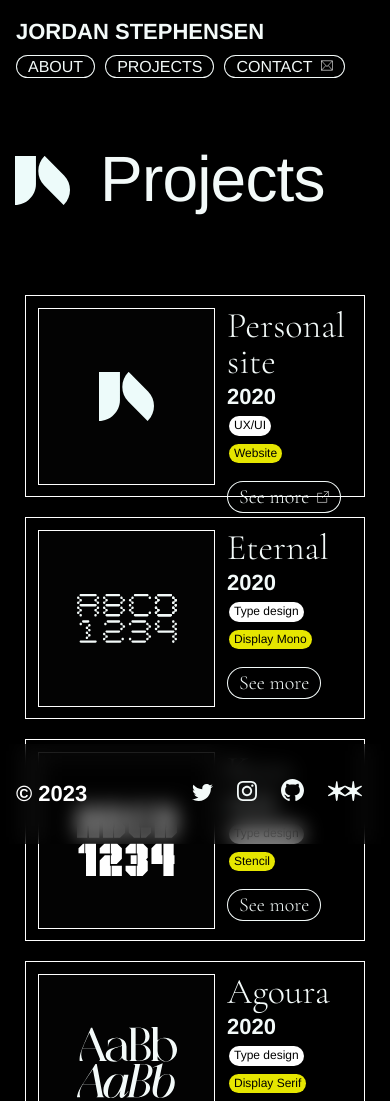
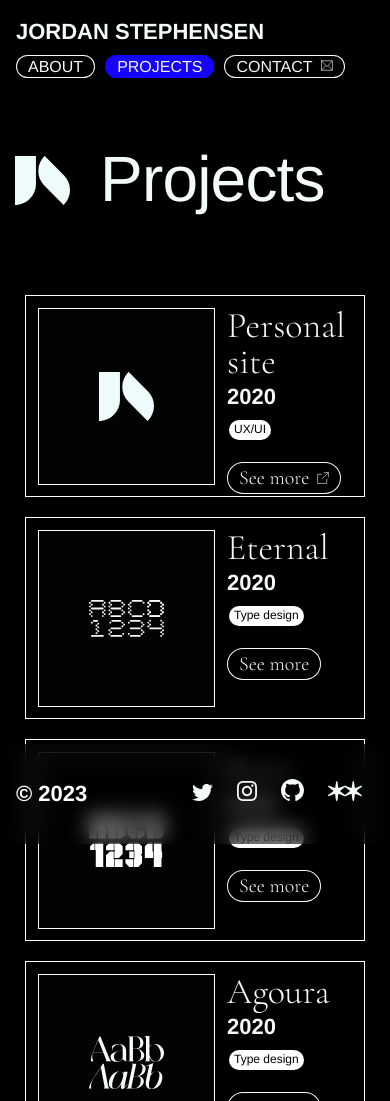
Before and after one commit to jordanstephensen/jordanstephensen.com, a Gatsby site: page /projects in a window 390 px wide. Shown: the top 1101 px of the page. Built offline with nearby package versions, Linux system fonts and the light colour scheme; Gatsby itself is replaced by a stand-in of ours.

Commit message:
header nav active state

```diff
--- a/src/components/card/card.scss
+++ b/src/components/card/card.scss
@@ -131,8 +131,8 @@
                 height: 100px;
 
                 &--img {
-                    max-width: 100px;
-                    max-height: 100px;
+                    max-width: 75px;
+                    max-height: 75px;
                 }
             }
 
@@ -140,8 +140,11 @@
                 &__year-container {
                     flex-flow: column nowrap;
                     align-items: flex-start;
-                    margin-bottom: 12px;
-                    gap: 4px;
+                    margin-bottom: 16px;
+
+                    &__pill--secondary {
+                        display: none;
+                    }
                 }
             }
 
--- a/src/components/header/header.js
+++ b/src/components/header/header.js
@@ -46,8 +46,8 @@ class Header extends React.Component {
             </Link>
           </h4>
           <div className="header-contents__nav-links">
-            <Link to="/about">ABOUT</Link>
-            <Link to="/projects">PROJECTS</Link>
+            <Link activeClassName="header-contents__nav-links--active" to="/about">ABOUT</Link>
+            <Link activeClassName="header-contents__nav-links--active" to="/projects">PROJECTS</Link>
             <a href="mailto:jordanstephensen@gmail.com" target="_blank" rel="noreferrer">CONTACT<img className="header-contents__nav-links-icon" src={mail} alt="mail icon"/></a>
           </div>
       </div>
--- a/src/components/header/header.scss
+++ b/src/components/header/header.scss
@@ -45,6 +45,10 @@
       font-style: normal;
       font-size: 16px;
       line-height: 22px;
+
+      &--active {
+        box-shadow: inset 0px 0px 0px 40px #1502FF;
+      }
 
       & a {
         margin-right: 10px;
```
